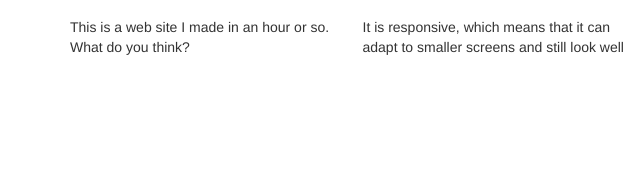
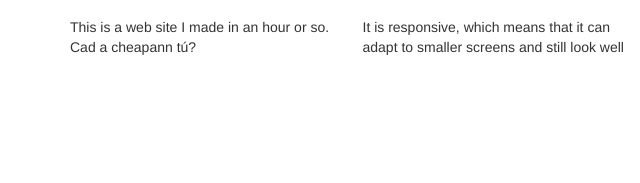
Before and after one commit to teicneolai/teicneolai.github.io, a website: page index.html in a window 1280 px wide. Shown: the part 397-580 px from the top of the page, 0-640 px from the left. Drawn offline with nearby package versions, Linux system fonts and the light colour scheme.

Commit message:
athrú beag

```diff
--- a/index.html
+++ b/index.html
@@ -45,7 +45,7 @@
 
   <div class="row">
     <div class="col-md-3">
-      <p>This is a web site I made in an hour or so. What do you think?</p>
+      <p>This is a web site I made in an hour or so. Cad a cheapann tú?</p>
     </div>
     <div class="col-md-3">
       <p>It is responsive, which means that it can adapt to smaller screens and still look well</p>
```
